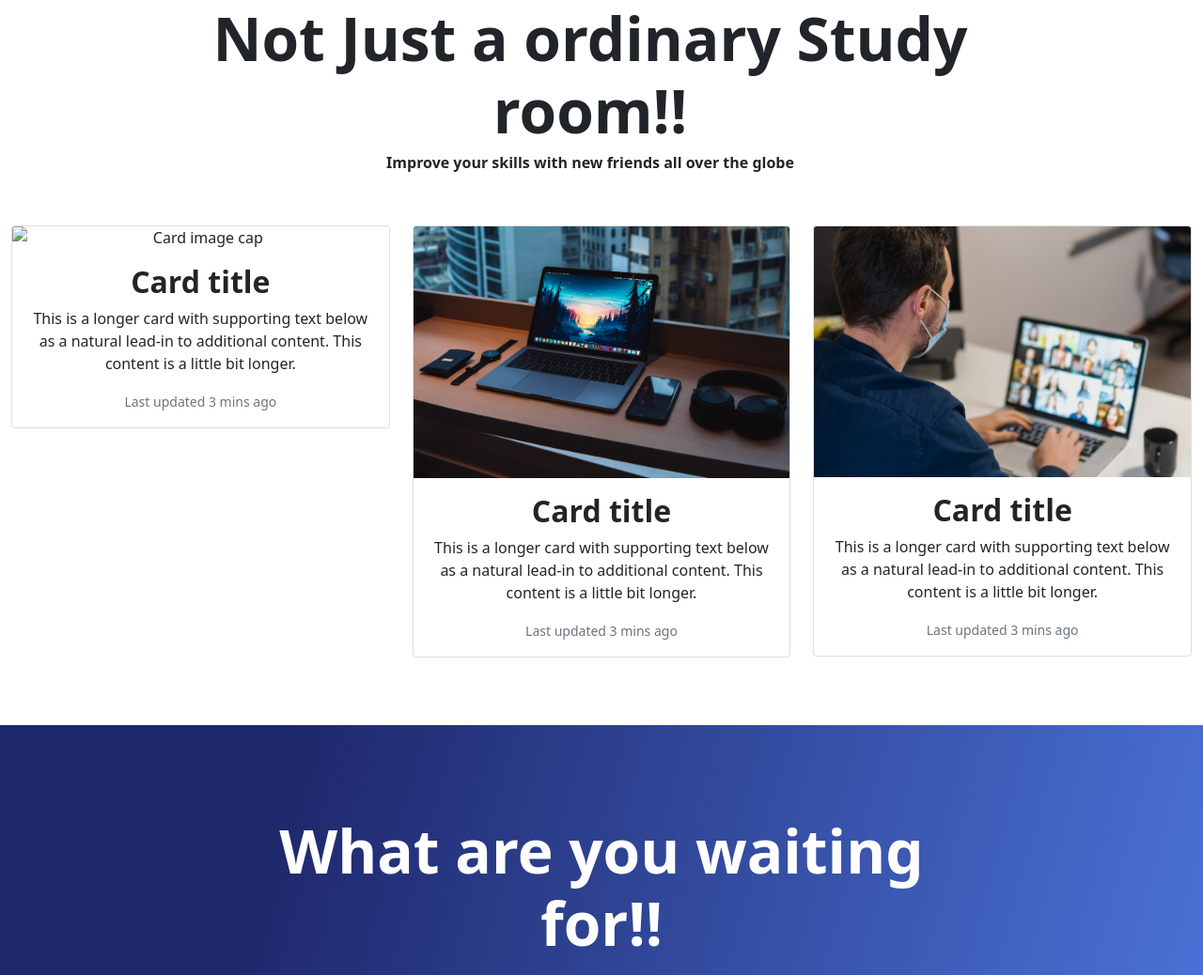
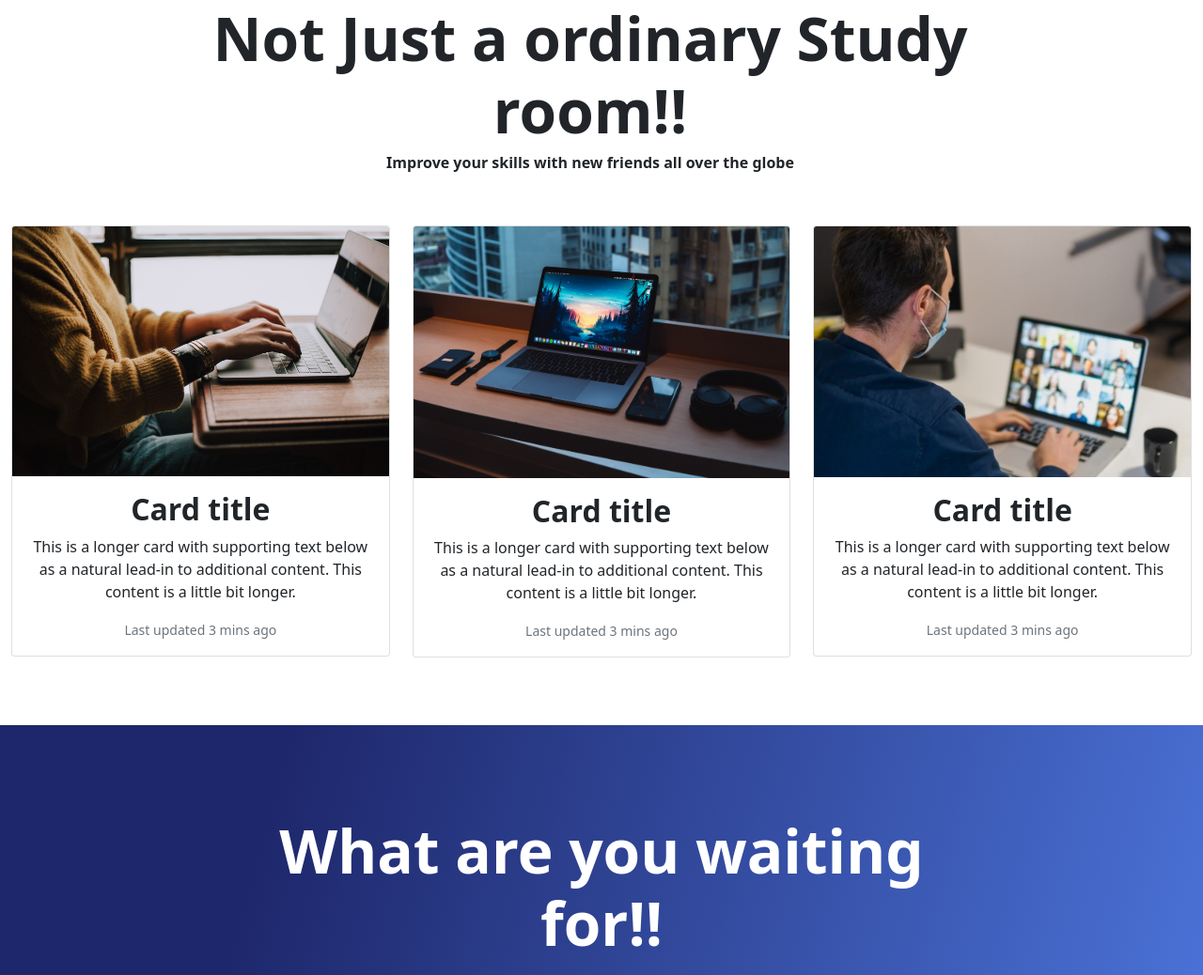
Before and after one commit to animesh-1425/StudyBuddies_CIN, a plain HTML site: page index.html in a window 1280 px wide. Shown: the part 2576-3614 px from the top of the page at 94% size. Drawn offline with nearby package versions, Linux system fonts and the light colour scheme; the site is published under a folder, as on GitHub Pages, so addresses that start at the root find nothing; a web font is replaced by a local one.

Commit message:
Update index.html

```diff
--- a/index.html
+++ b/index.html
@@ -140,7 +140,7 @@
 
             <div class="col-lg-4">
                 <div class="card">
-                  <img class="card-img-top" src="/assets/f1.jpeg" alt="Card image cap">
+                  <img class="card-img-top" src="assets/f1.jpeg" alt="Card image cap">
                   <div class="card-body">
                     <h5 class="card-title">Card title</h5>
                     <p class="card-text">This is a longer card with supporting text below as a natural lead-in to additional content. This content is a little bit longer.</p>
```
